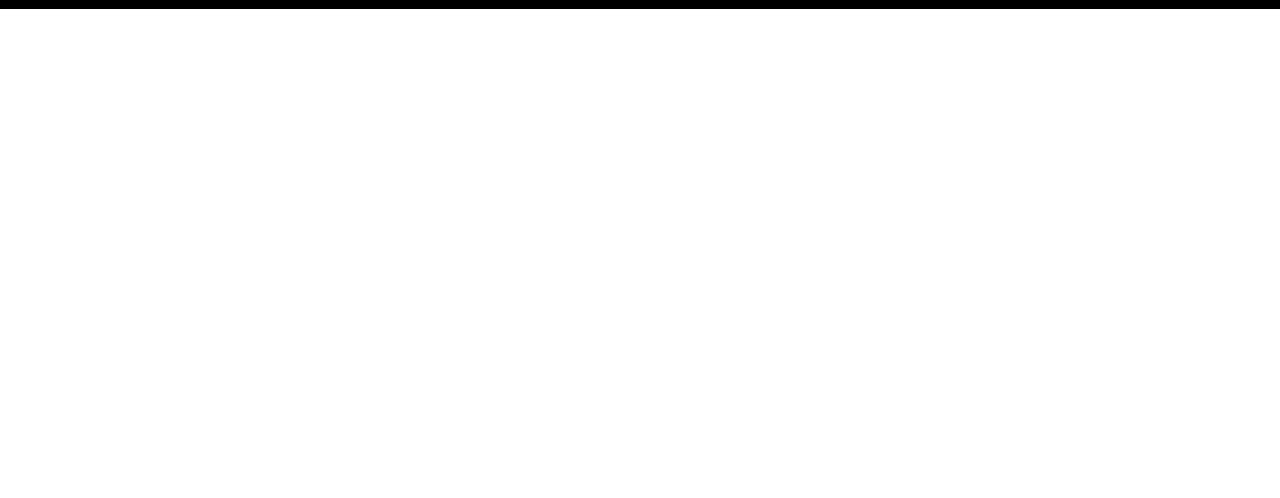
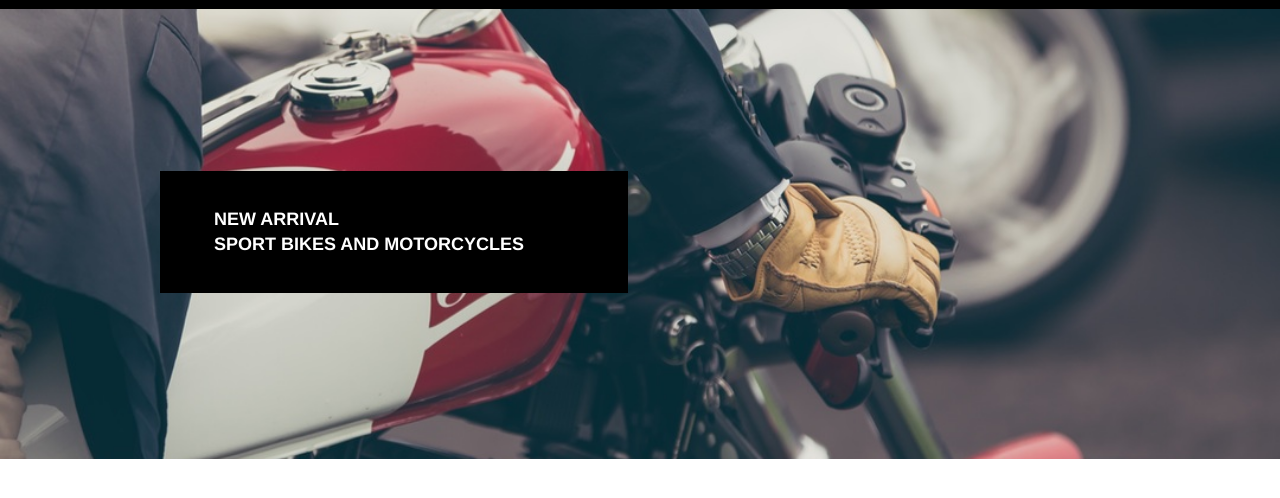
Before and after one commit to ashrafstakala/secretagentsupply, a plain HTML site: page index.html in a window 1280 px wide. Shown: the part 42-540 px from the top of the page. Drawn offline with Linux system fonts and the light colour scheme.

Commit message:
main banner section added

```diff
--- a/index.html
+++ b/index.html
@@ -8,12 +8,23 @@
   </head>
   <body>
 
-      <!-- Company Header Section --->
+      <!-- Top Header Section -->
     <div class="company">
       <div class="container">
         <img src="./resources/images/logo.png">
         <span>Secret Agent Supply Inc.</span>
       </div>
     </div>
+
+    <!-- Featured Section -->
+    <div class="main-banner">
+      <div class="container">
+        <div class="featured">
+          <h1>New Arrival</h1>
+          <h4>Sport Bikes and Motorcycles</h4>
+        </div>
+      </div>
+    </div>
+
   </body>
 </html>
--- a/resources/css/style.css
+++ b/resources/css/style.css
@@ -6,6 +6,7 @@ html {
 body {
   font-family: Helvetica, sans-serif;
   line-height: 1.4em;
+  text-transform: uppercase;
 }
 
 .company {
@@ -19,11 +20,26 @@ body {
 .company .container {
   display: flex;
   align-items: center;
-  text-transform: uppercase;
   padding: 12px 0 12px 0.5em;
 }
 .company img {
   height: 1.5em;
   padding-right: 15px;
 }
-.
+.main-banner {
+  background-image: url(../images/moto.jpeg);
+  background-repeat: no-repeat;
+  background-position: center;
+  background-size: cover;
+  height: 25em;
+}
+.featured {
+  background-color: black;
+  color: white;
+  width: 20em;
+  padding: 2em 3em;position: relative;
+  top: 9em;
+}
+h1, h4 {
+  font-weight: bold;
+}
```
